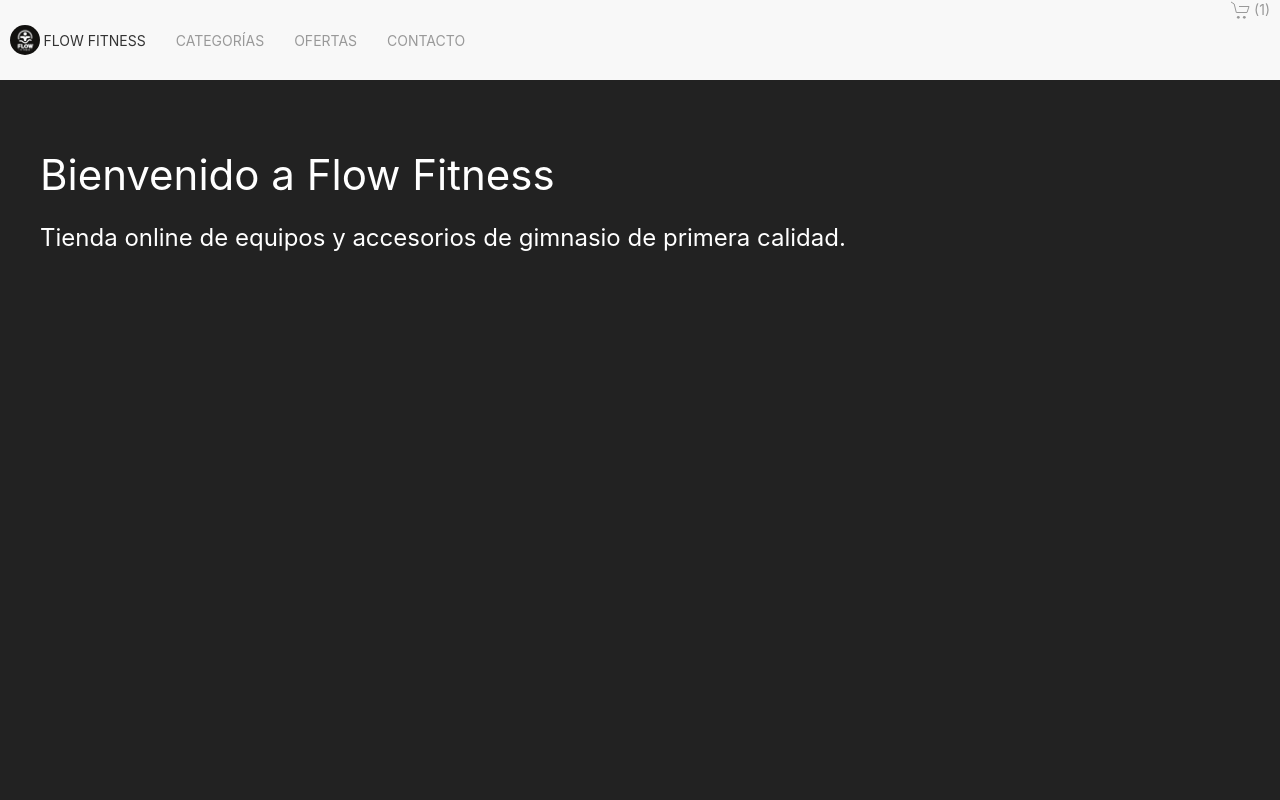
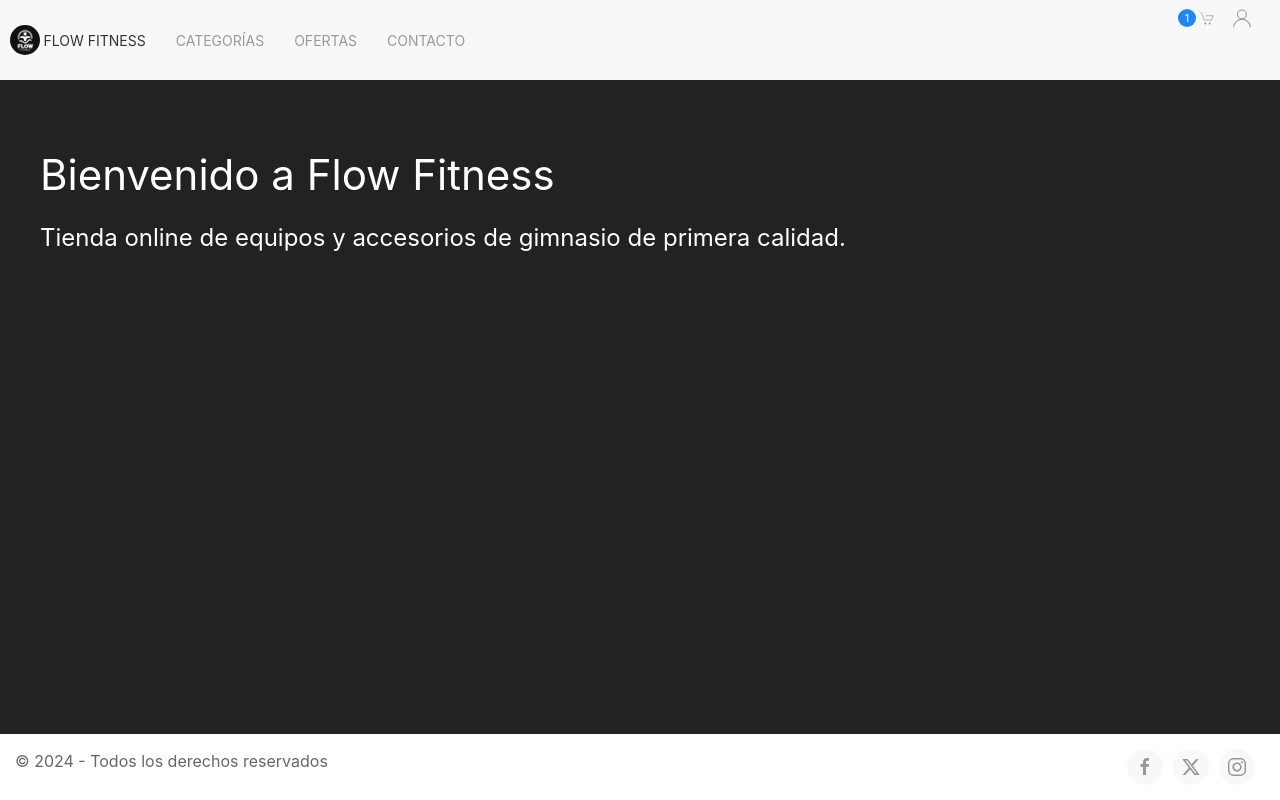
Before and after one commit to BrianMartinez42/CursoReact2024, a React (Vite) app: page / in a window 1280 px wide. Built offline with nearby package versions, Linux system fonts and the light colour scheme.

Commit message:
PreEntrega1+Martinez

```diff
--- a/src/App.jsx
+++ b/src/App.jsx
@@ -1,6 +1,7 @@
 import { useState } from 'react'
 import './App.css'
 import Navbar from './components/Navbar';
+import Footer from './components/Footer';
 import ItemListContainer from './components/ItemListContainer';
 
 function App() {
@@ -9,11 +10,12 @@ function App() {
       <Navbar />
       <div className='uk-section'>
         <div className='uk-container uk-container-expand uk-light'>
-          <article class="uk-article">
+          <article className="uk-article">
             <ItemListContainer titulo={'Bienvenido a Flow Fitness'} mensaje={'Tienda online de equipos y accesorios de gimnasio de primera calidad.'} />
           </article>
         </div>
       </div>
+      <Footer />
     </div>
   )
 }
--- a/src/components/CartWidget.jsx
+++ b/src/components/CartWidget.jsx
@@ -1,9 +1,11 @@
 const CartWidget = () =>{
     return(
         <>
-            <ul class="uk-iconnav">
-                <li><a href="#"><span uk-icon="icon: cart"></span> (1)</a></li>
-            </ul>
+            <li>
+                <a href="" class="uk-icon-button" uk-icon="cart">
+                    <span className="uk-badge">1</span>
+                </a>
+            </li>
         </>
     )
 }
--- /dev/null
+++ b/src/components/Footer.jsx
@@ -0,0 +1,20 @@
+const Footer = () =>{
+    return(
+        <div className="uk-position-bottom uk-tile uk-tile-default uk-padding-small uk-text-center">
+            <footer>
+                <div className="uk-flex">
+                    <div className="uk-text-left uk-width-1-2">
+                        <span uk-icon="uk-margin-small-right">©</span> 2024 - Todos los derechos reservados
+                    </div>
+                    <div className="uk-text-right uk-width-2-2">
+                        <a href="" class="uk-icon-button uk-margin-small-right" uk-icon="facebook"></a>
+                        <a href="" class="uk-icon-button uk-margin-small-right" uk-icon="x"></a>
+                        <a href="" class="uk-icon-button uk-margin-small-right" uk-icon="instagram"></a>
+                    </div>
+                </div>
+            </footer>
+        </div>
+    )
+}
+
+export default Footer
--- a/src/components/ItemListContainer.jsx
+++ b/src/components/ItemListContainer.jsx
@@ -2,8 +2,8 @@ const ItemListContainer = (prop) =>
 {
     return(
         <>
-            <h1 class="uk-article-title">{prop.titulo}</h1>
-            <p class="uk-text-lead">{prop.mensaje}</p>
+            <h1 className="uk-article-title">{prop.titulo}</h1>
+            <p className="uk-text-lead">{prop.mensaje}</p>
         </>
     )
 }
--- a/src/components/Navbar.jsx
+++ b/src/components/Navbar.jsx
@@ -6,7 +6,7 @@ const Navbar = () => {
     <nav className="uk-navbar-container uk-background-default" uk-navbar="true" id='mi-navbar'>
       <div className="uk-navbar-left">
         <ul className="uk-navbar-nav">
-            <li className="uk-active"><a href="#"><img class="uk-border-circle" src="/logo.jpeg" width="30" height="30" alt="Border circle"/> Flow Fitness</a></li>
+            <li className="uk-active"><a href="#"><img className="uk-border-circle" src="/logo.jpeg" width="30" height="30" alt="Border circle"/> Flow Fitness</a></li>
             <li><a href="#">Categorías</a></li>
             <li><a href="#">Ofertas</a></li>
             <li><a href="#">Contacto</a></li>
@@ -14,8 +14,11 @@ const Navbar = () => {
       </div>
       <div className="uk-navbar-right">
         <ul className="uk-navbar-nav">
-            <li className="uk-active">
+            <li>
+              <ul className="uk-iconnav">
                 <CartWidget/>
+                <li><a href="#" className="uk-icon-button uk-margin-small-right" uk-icon="user"></a></li>
+              </ul>
             </li>
         </ul>
       </div>
```
